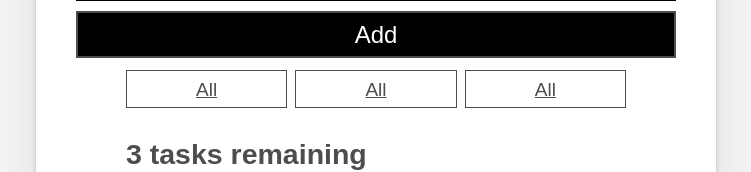
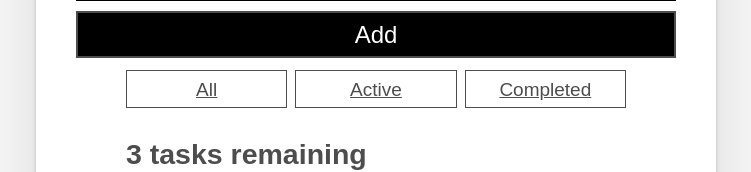
Before and after one commit to jensdanb/moztodo, a React (Vite) app: page / in a window 1280 px wide. Shown: the part 259-431 px from the top of the page, without its empty margins (264-1015 px from the left). Built offline with nearby package versions, Linux system fonts and the light colour scheme.

Commit message:
FilterButtons work. Tutorial finished

```diff
--- a/src/App.jsx
+++ b/src/App.jsx
@@ -6,11 +6,23 @@
 import FilterButton from "./components/FilterButton";
 
 
+const FILTER_MAP = {
+    All: () => true,
+    Active: (task) => !task.completed,
+    Completed: (task) => task.completed,
+  };
+
+const FILTER_NAMES = Object.keys(FILTER_MAP);
+
 function App({initialTasks}) {
     // State
     const [tasks, setTasks] = useState(initialTasks);
 
-    const taskList = tasks?.map((task) =>
+    const [taskFilter, setTaskFilter] = useState("All");
+
+    const taskList = tasks
+        .filter(FILTER_MAP[taskFilter])
+        ?.map((task) => (
             <Todo
                 id={task.id}
                 name={task.name}
@@ -19,6 +31,15 @@
                 toggleTaskCompleted={toggleTaskCompleted}
                 editTask={editTask}
                 deleteTask={deleteTask}
+            />)
+    );
+
+    const filterButtons = FILTER_NAMES.map((name) =>
+        <FilterButton
+            key={name}
+            name={name}
+            isPressed={name === taskFilter}
+            setTaskFilter={setTaskFilter}
             />
     );
 
@@ -62,9 +83,7 @@
         <h1>TodoMatic</h1>
         <Form onSubmit={addTask}/>
         <div className="filters btn-group stack-exception">
-            <FilterButton />
-            <FilterButton />
-            <FilterButton />
+            {filterButtons}
         </div>
         <h2 id="list-heading">{headingText}</h2>
         <ul
--- a/src/components/FilterButton.jsx
+++ b/src/components/FilterButton.jsx
@@ -1,9 +1,13 @@
-function FilterButton() {
+function FilterButton(props) {
     return (
-      <button type="button" className="btn toggle-btn" aria-pressed="true">
-        <span className="visually-hidden">Show </span>
-        <span>all </span>
-        <span className="visually-hidden"> tasks</span>
+      <button
+        type="button"
+        className="btn toggle-btn"
+        aria-pressed="true"
+        onClick={() => props.setTaskFilter(props.name)}>
+          <span className="visually-hidden">Show </span>
+          <span>{props.name} </span>
+          <span className="visually-hidden"> tasks</span>
       </button>
     );
   }
```
Also changed, not shown: 1 other file (tests, documents, lock files or other folders). Lines whose indentation alone changed are shown as unchanged.
